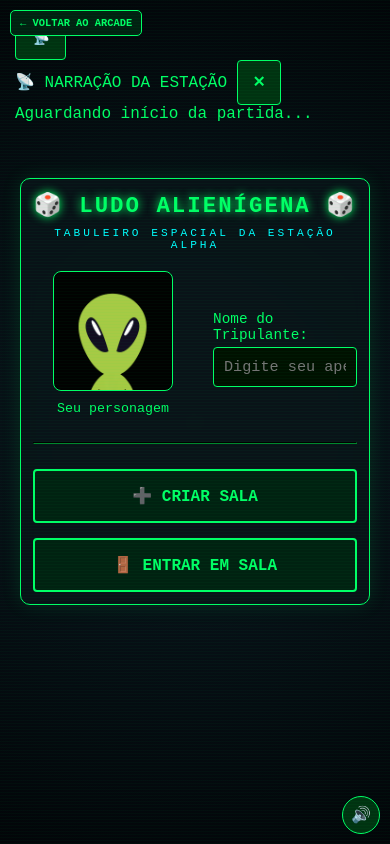
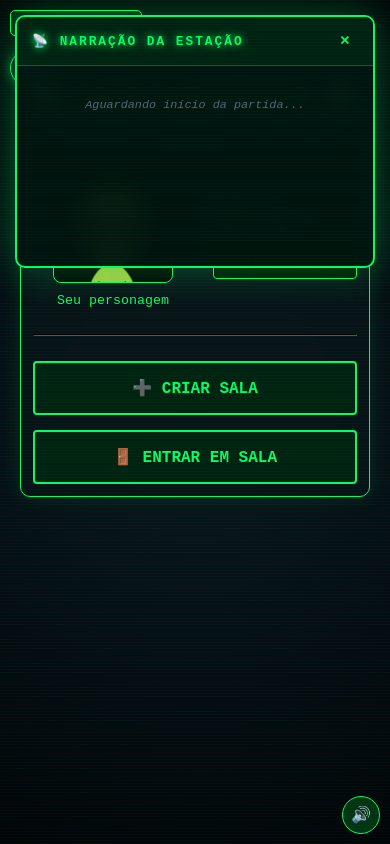
Before and after one commit to lznog2012/Invasao-Zunk, a website: page public/jogos/ludo/index.html in a window 390 px wide. Drawn offline with nearby package versions, Linux system fonts and the light colour scheme; no server answers.

Commit message:
Update game.css

```diff
--- a/public/jogos/ludo/game.css
+++ b/public/jogos/ludo/game.css
@@ -1357,3 +1357,197 @@
   .abduction-ship { font-size: 38px; width: 50px; height: 50px; margin: -25px 0 0 -25px; line-height: 50px; }
   .abduction-beam { width: 40px; height: 160px; margin: -140px 0 0 -20px; }
 }
+
+/* ============================================
+   PAINEL DE NARRAÇÃO (lateral esquerda)
+   ============================================ */
+.narration-toggle {
+  position: fixed;
+  top: 55px;
+  left: 15px;
+  z-index: 1002;
+  width: 42px;
+  height: 42px;
+  padding: 0;
+  border-radius: 50%;
+  background: rgba(0, 30, 20, 0.9);
+  border: 1px solid var(--matrix-green);
+  color: var(--matrix-green);
+  font-size: 1.1em;
+  cursor: pointer;
+  transition: all 0.25s;
+  box-shadow: 0 0 12px rgba(0,255,102,0.4);
+}
+
+.narration-toggle:hover {
+  background: var(--matrix-green);
+  color: #000;
+  box-shadow: 0 0 20px var(--matrix-green);
+}
+
+.narration-panel {
+  position: fixed;
+  top: 15px;
+  left: 15px;
+  width: 320px;
+  max-height: calc(100vh - 30px);
+  background: rgba(0, 20, 15, 0.96);
+  border: 2px solid var(--matrix-green);
+  border-radius: 10px;
+  z-index: 1500;
+  display: flex;
+  flex-direction: column;
+  box-shadow: 0 0 40px rgba(0,255,102,0.3);
+  backdrop-filter: blur(10px);
+  transform: translateX(-350px);
+  transition: transform 0.35s cubic-bezier(0.34, 1.56, 0.64, 1);
+  overflow: hidden;
+}
+
+.narration-panel.open {
+  transform: translateX(0);
+}
+
+.narration-header {
+  display: flex;
+  justify-content: space-between;
+  align-items: center;
+  padding: 12px 15px;
+  background: rgba(0, 40, 20, 0.7);
+  border-bottom: 1px solid rgba(0,255,102,0.3);
+  color: var(--matrix-green);
+  font-size: 0.8em;
+  font-weight: bold;
+  letter-spacing: 2px;
+  text-shadow: 0 0 8px var(--matrix-green);
+}
+
+.narration-close {
+  background: transparent;
+  border: none;
+  color: var(--matrix-green);
+  font-size: 1em;
+  cursor: pointer;
+  padding: 4px 8px;
+  border-radius: 4px;
+  transition: all 0.2s;
+}
+
+.narration-close:hover {
+  background: rgba(0,255,102,0.2);
+}
+
+.narration-body {
+  flex: 1;
+  padding: 12px;
+  overflow-y: auto;
+  display: flex;
+  flex-direction: column;
+  gap: 8px;
+  font-size: 0.82em;
+  min-height: 200px;
+  max-height: 500px;
+}
+
+.narration-empty {
+  color: #556677;
+  font-style: italic;
+  text-align: center;
+  padding: 20px 10px;
+  font-size: 0.9em;
+}
+
+.narration-msg {
+  padding: 8px 12px;
+  background: rgba(0, 30, 20, 0.6);
+  border-left: 3px solid var(--matrix-green);
+  border-radius: 4px;
+  color: #b8ddc8;
+  line-height: 1.5;
+  animation: narrationIn 0.4s ease;
+  word-break: break-word;
+}
+
+.narration-msg .narr-icon {
+  margin-right: 6px;
+  font-size: 1.1em;
+}
+
+.narration-msg.roll {
+  border-left-color: #00ccff;
+  background: rgba(0, 20, 30, 0.6);
+}
+
+.narration-msg.capture {
+  border-left-color: #ff3366;
+  background: rgba(40, 0, 15, 0.7);
+  color: #ffbbcc;
+  font-weight: bold;
+  animation: narrationIn 0.4s ease, narrationPulse 1.5s ease;
+}
+
+.narration-msg.warn {
+  border-left-color: #ffcc00;
+  background: rgba(30, 25, 0, 0.6);
+  color: #ffeebb;
+}
+
+.narration-msg.win {
+  border-left-color: #ffcc00;
+  background: linear-gradient(90deg, rgba(40,30,0,0.8), rgba(0,30,20,0.6));
+  color: #ffdd66;
+  font-weight: bold;
+  font-size: 1.05em;
+  box-shadow: 0 0 15px rgba(255,204,0,0.4);
+}
+
+@keyframes narrationIn {
+  from { opacity: 0; transform: translateX(-20px); }
+  to { opacity: 1; transform: translateX(0); }
+}
+
+@keyframes narrationPulse {
+  0%, 100% { box-shadow: 0 0 0 rgba(255,51,102,0); }
+  50% { box-shadow: 0 0 20px rgba(255,51,102,0.6); }
+}
+
+/* Scrollbar do painel */
+.narration-body::-webkit-scrollbar { width: 6px; }
+.narration-body::-webkit-scrollbar-track { background: rgba(0,0,0,0.3); }
+.narration-body::-webkit-scrollbar-thumb { background: var(--matrix-green); border-radius: 3px; }
+
+/* ============================================
+   CHAT COM COR DO JOGADOR
+   ============================================ */
+.chat-msg .chat-sender {
+  font-weight: bold;
+  text-shadow: 0 0 6px currentColor;
+}
+
+/* ============================================
+   RESPONSIVO
+   ============================================ */
+@media (max-width: 900px) {
+  .narration-panel {
+    width: 280px;
+    max-height: calc(100vh - 30px);
+  }
+}
+
+@media (max-width: 600px) {
+  .narration-toggle {
+    top: 50px;
+    left: 10px;
+    width: 36px;
+    height: 36px;
+    font-size: 1em;
+  }
+  .narration-panel {
+    width: calc(100vw - 30px);
+    left: 15px;
+    max-height: 60vh;
+  }
+  .narration-body {
+    max-height: 50vh;
+  }
+}
```
